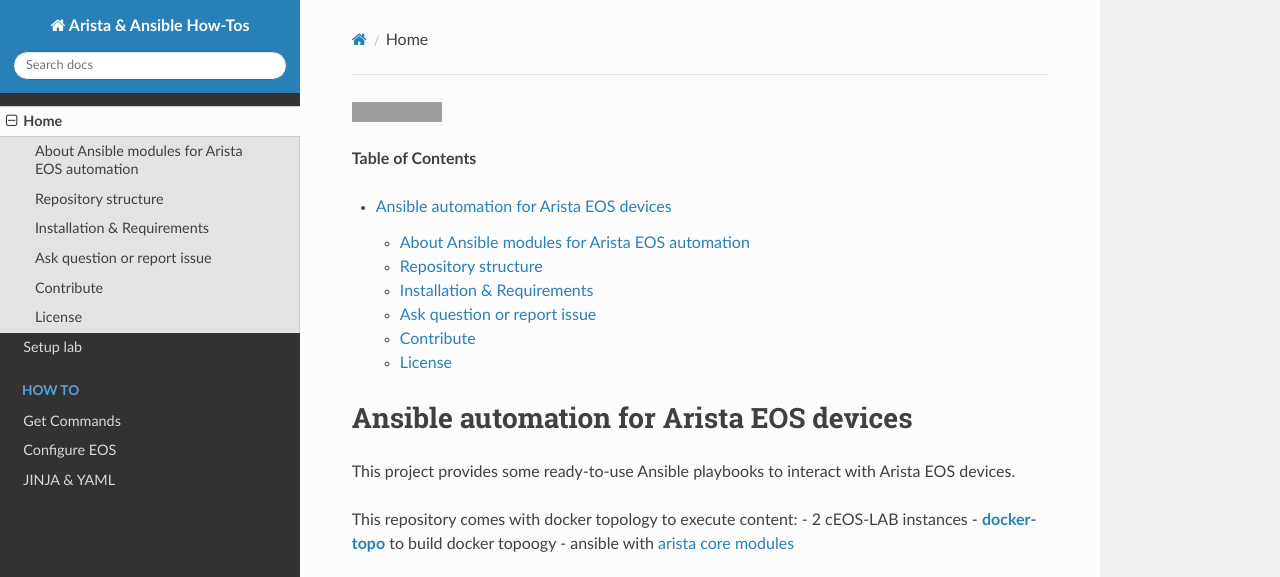
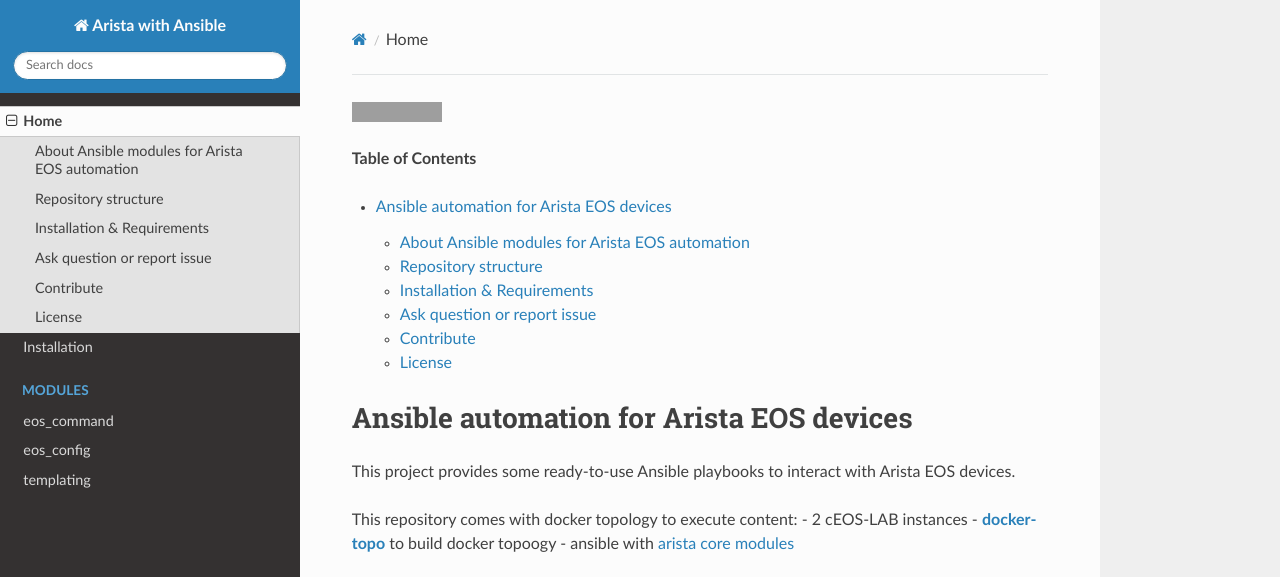
Before and after one commit to titom73/ansible-arista-module-howto, an MkDocs documentation site: the page built from docs/index.md, in a window 1280 px wide. Shown: the top 577 px of the page. Built offline with MkDocs 1.6.1, drawn with Linux system fonts in a browser that asks for light colours; nearby versions of some CDN libraries; old or Windows-style settings are respelled for this version of MkDocs; grey boxes are pictures that could not be loaded.

Commit message:
Update mkdocs.yml

```diff
--- a/mkdocs.yml
+++ b/mkdocs.yml
@@ -1,9 +1,9 @@
-site_name: Arista & Ansible How-Tos
+site_name: Arista with Ansible
 pages:
   - Home: 'index.md'
-  - Setup lab: INSTALL.md
-  - How To:
-      - Get Commands: 'COLLECTING_STATUS.md'
-      - Configure EOS: 'EOS_CONFIG.md'
-      - JINJA & YAML: 'JINJA_YAML_STRUCTURES.md'
+  - Installation: INSTALL.md
+  - Modules:
+      - eos_command: 'COLLECTING_STATUS.md'
+      - eos_config: 'EOS_CONFIG.md'
+      - templating: 'JINJA_YAML_STRUCTURES.md'
 theme: readthedocs
```
